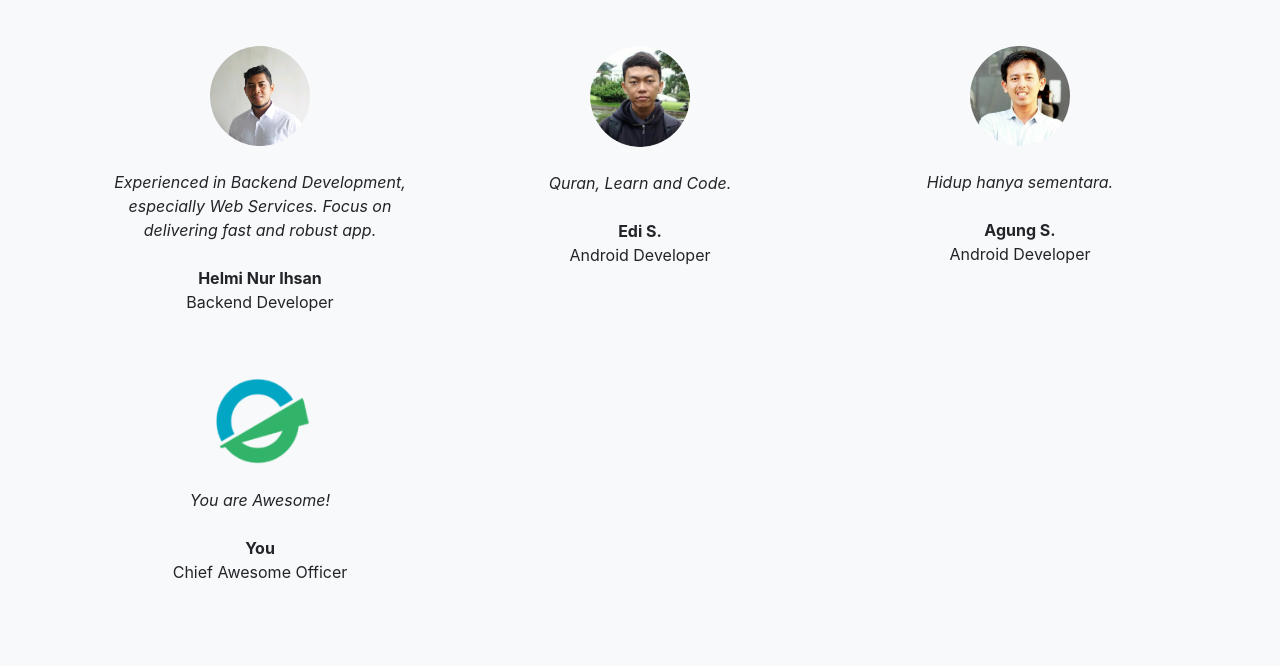
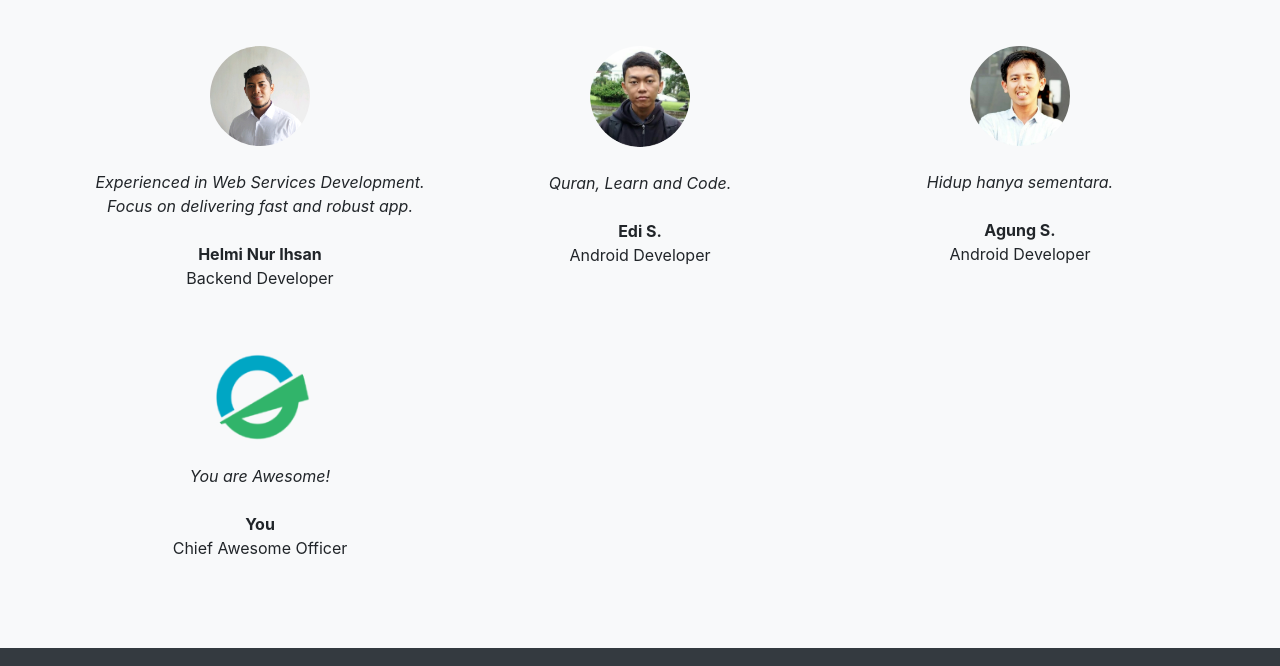
Before and after one commit to yogawa/genoffe.github.io, a plain HTML site: page index.html in a window 1280 px wide. Shown: the part 3701-4367 px from the top of the page. Drawn offline with nearby package versions, Linux system fonts and the light colour scheme.

Commit message:
update dikit helmi

```diff
--- a/index.html
+++ b/index.html
@@ -241,7 +241,7 @@
         </div>
 		<div class="col-md-4 p-4">
           <img class="img-fluid d-block rounded-circle mx-auto" height="100px" width="100px" src="images/helmi.png">
-          <p class="my-4"><i>Experienced in Backend Development, especially Web Services. Focus on delivering fast and robust app.</i></p>
+          <p class="my-4"><i>Experienced in Web Services Development. Focus on delivering fast and robust app.</i></p>
           <p><b>Helmi Nur Ihsan</b>
             <br>Backend Developer</p>
         </div>
```
